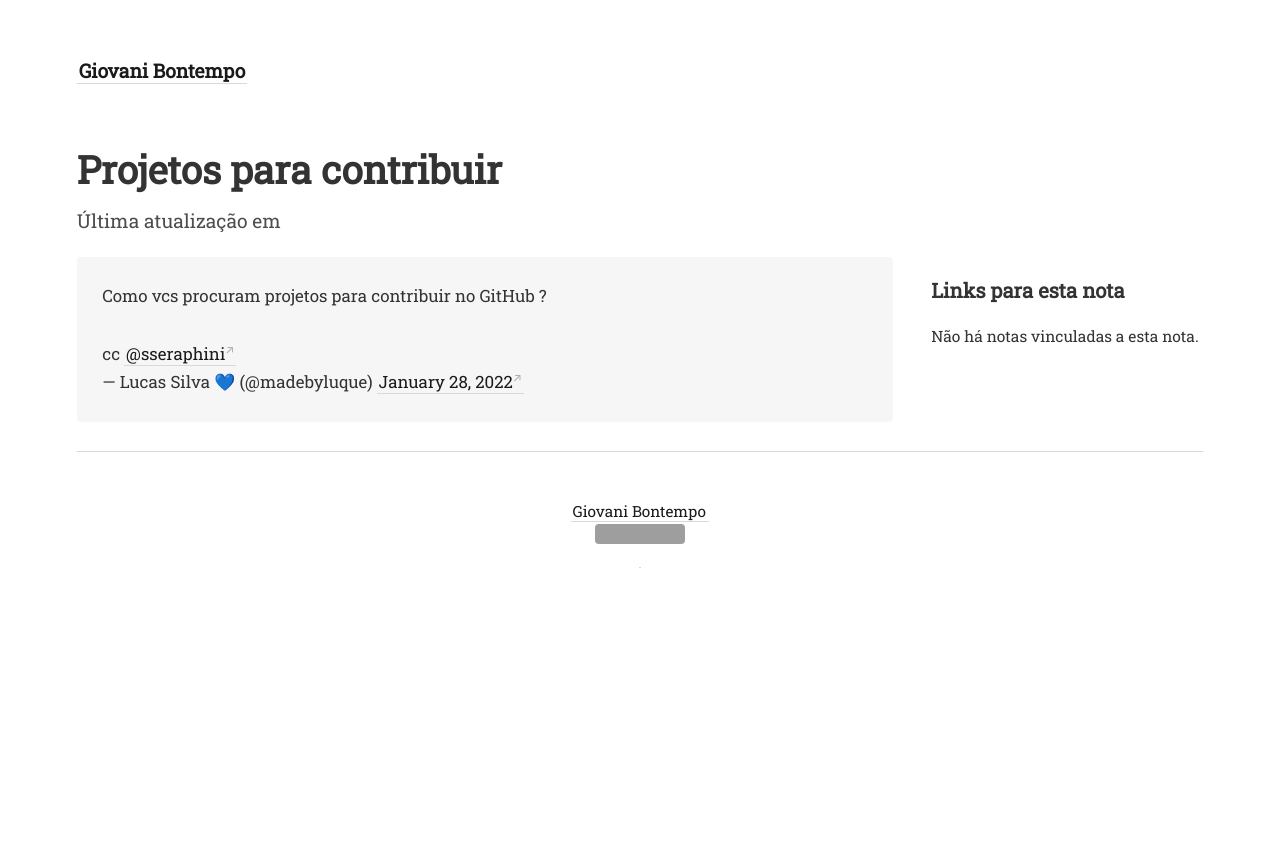
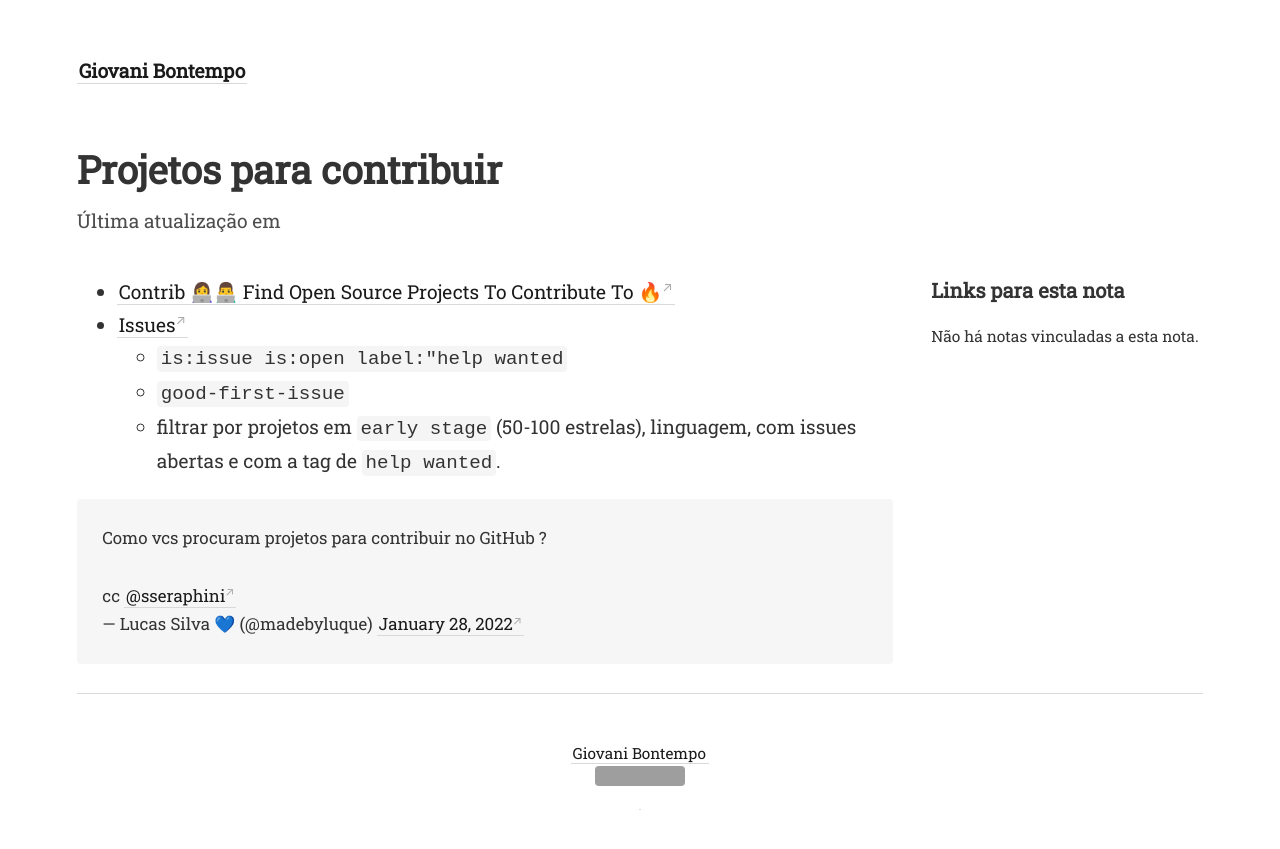
Before and after one commit to gio-bon/MyDigitalGarden, a Jekyll site: the page built from _notes/Procura de projetos contribuir.md, in a window 1280 px wide. Shown: the top 849 px of the page. Built offline with Jekyll 4.4.1, drawn with Linux system fonts in a browser that asks for light colours; comment, search, counter and statistics services are not loaded; grey boxes are pictures that could not be loaded.

Commit message:
refatore note projetos

```diff
--- a/_notes/Procura de projetos contribuir.md
+++ b/_notes/Procura de projetos contribuir.md
@@ -2,4 +2,10 @@
 title: Projetos para contribuir
 ---
 
+- [Contrib 👩‍💻👨‍💻 Find Open Source Projects To Contribute To 🔥](https://gauger.io/contrib/#/language/javascript)
+- [Issues](https://github.com/issues?q=language%3Acsharp+is%3Aopen+is%3Aissue+label%3A%22good+first+issue%22+sort%3Acreated-desc)
+  - `is:issue is:open label:"help wanted`
+  - `good-first-issue`
+  - filtrar por projetos em `early stage` (50-100 estrelas), linguagem, com issues abertas e com a tag de `help wanted`.
+
 <blockquote class="twitter-tweet"><p lang="pt" dir="ltr">Como vcs procuram projetos para contribuir no GitHub ? <br><br>cc <a href="https://twitter.com/sseraphini?ref_src=twsrc%5Etfw">@sseraphini</a></p>&mdash; Lucas Silva 💙 (@madebyluque) <a href="https://twitter.com/madebyluque/status/1486869896663285765?ref_src=twsrc%5Etfw">January 28, 2022</a></blockquote> <script async src="https://platform.twitter.com/widgets.js" charset="utf-8"></script>
```
